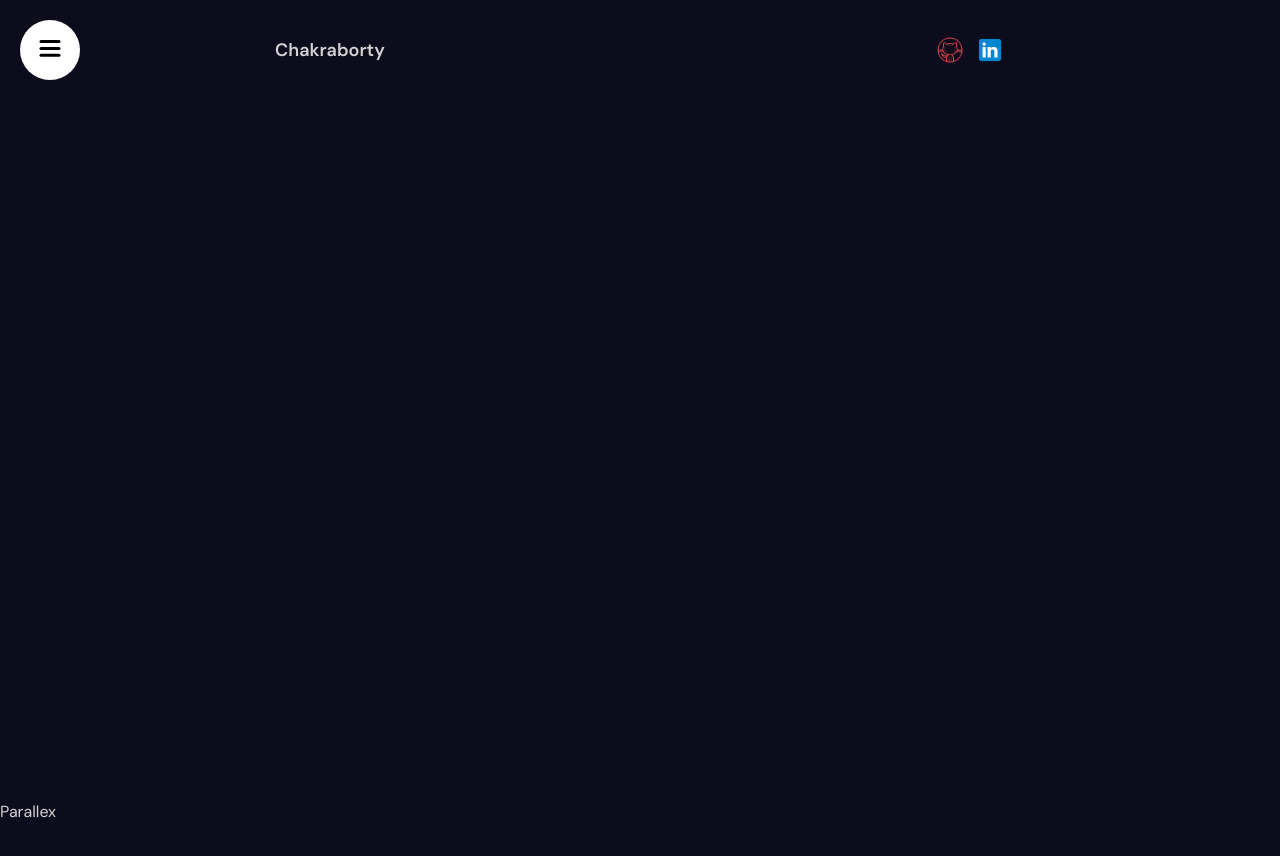
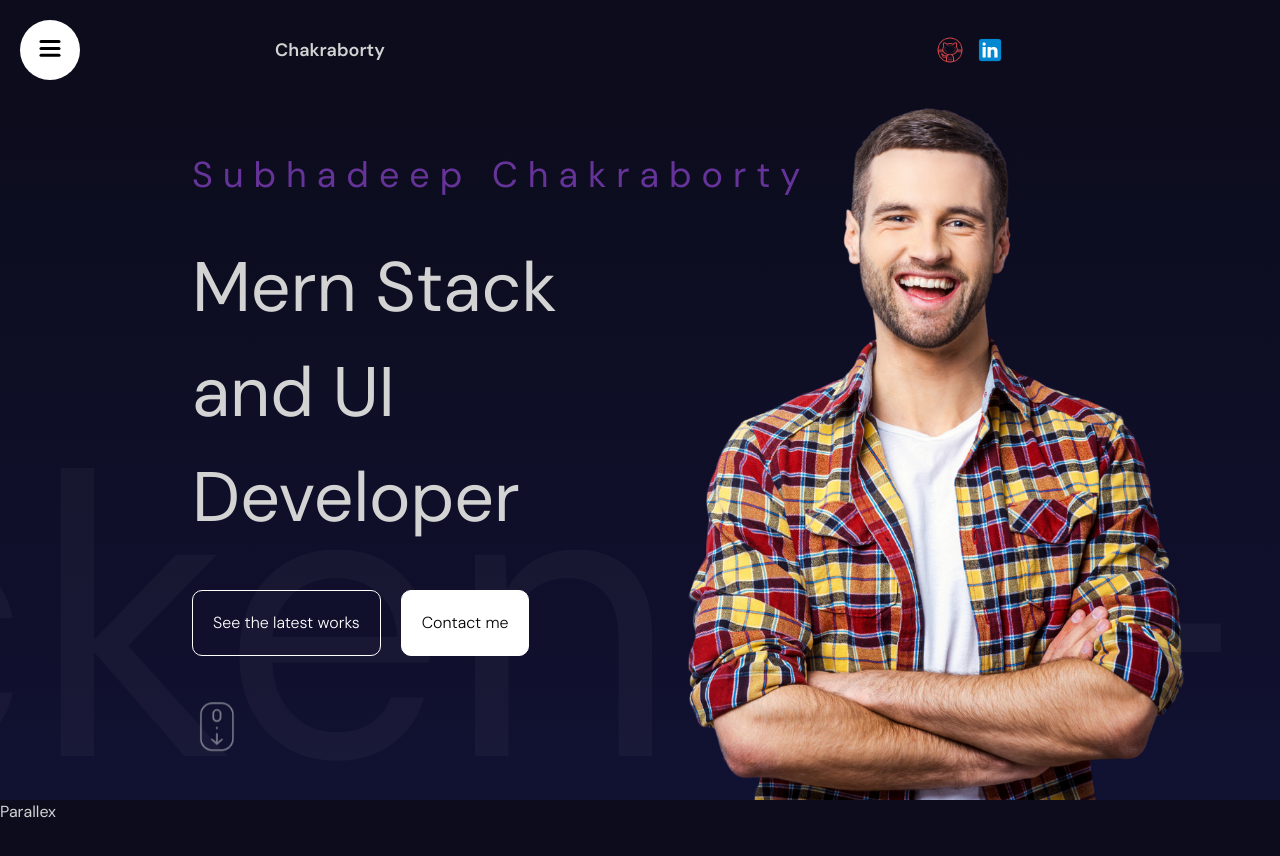
Before and after one commit to SubhdeepChakraborty/Portfolio-new, a React (Vite) app in the folder client/: page / in a window 1280 px wide. Shown: the top 856 px of the page. Built offline with nearby package versions, Linux system fonts and the light colour scheme.

Commit message:
hero added

```diff
--- a/client/src/App.jsx
+++ b/client/src/App.jsx
@@ -1,6 +1,6 @@
 import React from "react";
 import "./app.scss";
-import { Navbar } from "./component";
+import { Hero, Navbar } from "./component";
 // import Test from "./Test";
 
 const App = () => {
@@ -9,6 +9,7 @@ const App = () => {
       <div>
         <section id="Homepage" className="">
           <Navbar />
+          <Hero/>
         </section>
         <section id="Services" className="">
           Parallex
--- /dev/null
+++ b/client/src/component/hero/Hero.jsx
@@ -0,0 +1,126 @@
+import React from "react";
+import "./hero.scss";
+import { animate, motion } from "framer-motion";
+
+// Text variants for the headings and buttons
+const textVariants = {
+  initial: {
+    x: -500, // Start outside the viewport on the left
+    opacity: 0, // Fully transparent initially
+  },
+  animate: {
+    x: 0, // Slide into view
+    opacity: 1, // Fade in
+    transition: {
+      duration: 1, // Duration of the animation
+    },
+  },
+};
+
+// Container variants to manage staggered animation
+const containerVariants = {
+  initial: {},
+  animate: {
+    transition: {
+      staggerChildren: 0.2, // Delay between child animations for a stagger effect
+    },
+  },
+};
+
+// Variants for the scroll button image
+const scrollButtonVariants = {
+  initial: {
+    opacity: 0, // Start with zero opacity
+    y: 10, // Positioned slightly downwards
+  },
+  animate: {
+    opacity: 1, // Fade in to full opacity
+    y: 0, // Move to its original position
+    transition: {
+      duration: 1, // One-second animation
+      repeat: Infinity, // Repeat forever
+      repeatType: "reverse", // Move up and down
+    },
+  },
+};
+
+//Slider variantrs
+const sliderVariant = {
+    initial: {
+        x : 0,
+    },
+    animate: {
+        x: "-220%",
+        transition: {
+            repeat: Infinity,
+            repeatType: "mirror",
+            duration: 20,
+        }
+    }
+}
+
+const Hero = () => {
+  return (
+    <div className="hero">
+      <div className="wrapper">
+        <motion.div
+          className="text-container h-[100%] w-[56%] flex items-center flex-col justify-center gap-[40px]"
+          variants={containerVariants} // Apply container animation
+          initial="initial"
+          animate="animate"
+        >
+          {/* Heading 2 */}
+          <motion.h2
+            variants={textVariants} // Apply staggered text animation
+            className="text-4xl w-[100%] text-ellipsis text-nowrap"
+          >
+            Subhadeep Chakraborty
+          </motion.h2>
+
+          {/* Heading 1 */}
+          <motion.h1 variants={textVariants} className="w-[100%]">
+            Mern Stack and UI Developer
+          </motion.h1>
+
+          {/* Buttons */}
+          <motion.div className="buttons w-[100%]">
+            <motion.button
+              variants={textVariants} // Button uses the same animation
+              className="bg-transparent text-white"
+            >
+              See the latest works
+            </motion.button>
+            <motion.button
+              variants={textVariants} // Button uses the same animation
+              className="bg-white text-black"
+            >
+              Contact me
+            </motion.button>
+          </motion.div>
+
+          {/* Scroll Button */}
+          <motion.div className="w-[100%]">
+            <motion.img
+              variants={scrollButtonVariants} // Separate variants for scroll button animation
+              initial="initial"
+              animate="animate"
+              src="/scroll.png"
+              alt="Scroll Indicator"
+              className="w-[50px]"
+            />
+          </motion.div>
+        </motion.div>
+      </div>
+
+      {/* Sliding Text */}
+      <motion.div variants={sliderVariant} animate='animate' initial ='initial' className="slidingText">Backend - Frontend - Developer</motion.div>
+
+      {/* Hero Image */}
+      <div className="image-container">
+        <img src="/hero.png" alt="Hero" />
+      </div>
+    </div>
+  );
+};
+
+export default Hero;
--- /dev/null
+++ b/client/src/component/hero/hero.scss
@@ -0,0 +1,52 @@
+.hero{
+    height: calc(100vh - 100px);
+    background: linear-gradient(180deg, #0c0c1d, #111132);
+    overflow: hidden;
+    position: relative;
+    z-index: 0;
+
+    .wrapper{
+        height: 100%;
+        width: 70%;
+        margin: auto;
+
+        .text-container{
+            h2{
+                color: rebeccapurple;
+                letter-spacing: 10px;
+            }
+            h1{
+                font-size: 70px;
+            }
+            .buttons{
+                button{
+                    padding: 20px;
+                    border: 1px solid white;
+                    border-radius: 10px;
+                    margin-right: 20px;
+                    cursor: pointer;
+                    font-weight: 300;
+                }
+            }
+        }
+    }
+
+    .image-container{
+        img{
+            height: 100%;
+            position: absolute;
+            top: 0;
+            right: 0;
+        }
+    }
+
+    .slidingText{
+        font-size: 50vh;
+        position: absolute;
+        bottom: -120px;
+        white-space: nowrap;
+        color: #ffffff09;
+        width: 50%;
+        // font-weight: bold;
+    }
+}
--- a/client/src/component/index.js
+++ b/client/src/component/index.js
@@ -1,3 +1,4 @@
 import Navbar from "./navbar/Navbar";
+import Hero from "./hero/Hero";
 
-export { Navbar };
+export { Navbar, Hero };
--- a/client/src/component/sidebar/Sidebar.jsx
+++ b/client/src/component/sidebar/Sidebar.jsx
@@ -26,7 +26,7 @@ const Sidebar = () => {
    };
 
   return (
-    <motion.div className="sidebar" animate={open ? "open" : "closed"} >
+    <motion.div className="sidebar z-10" animate={open ? "open" : "closed"} >
       <motion.div className="bg" variants={variants} >
         <Links />
       </motion.div>
--- a/client/src/component/sidebar/sidebar.scss
+++ b/client/src/component/sidebar/sidebar.scss
@@ -39,5 +39,8 @@
         display: flex;
         align-items: center;
         justify-content: center;
+        -webkit-user-select: none; /* Safari */
+        -ms-user-select: none; /* IE 10 and IE 11 */
+        user-select: none; /* Standard syntax */
     }
 }
```
